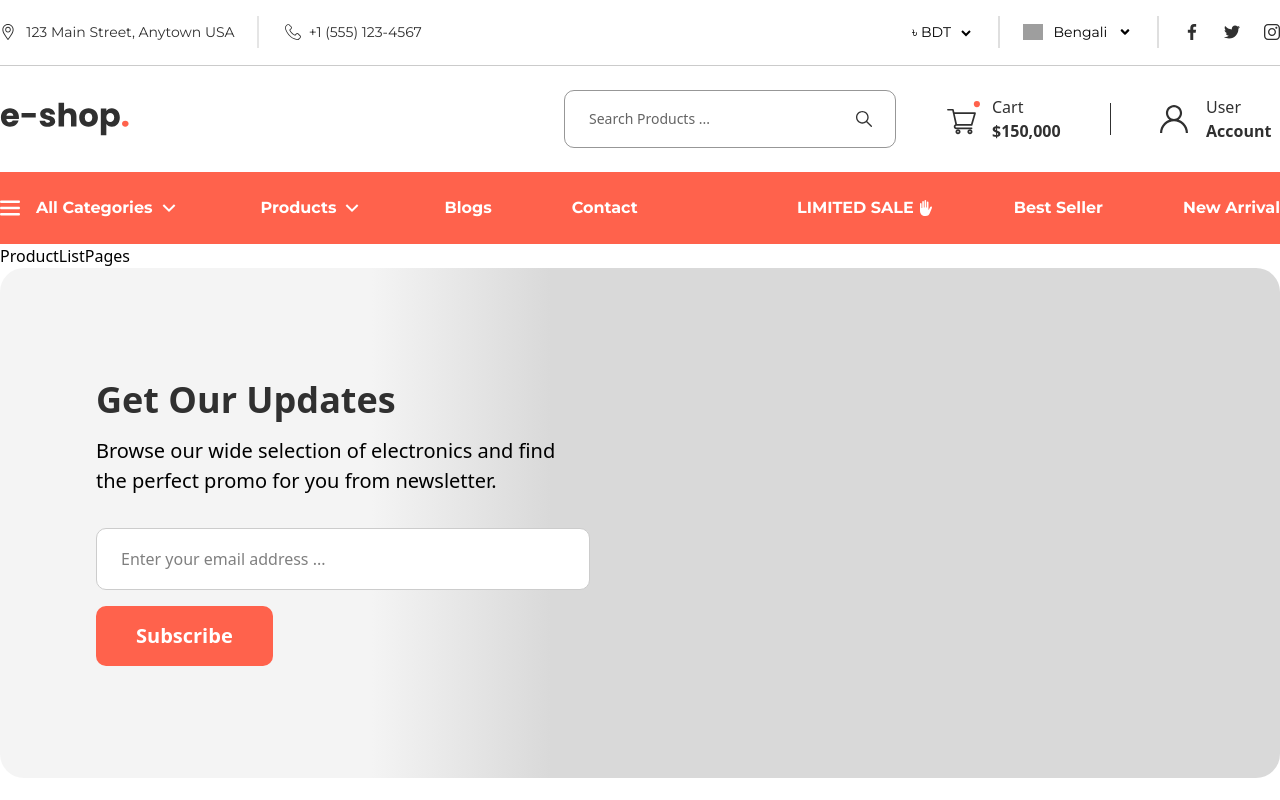
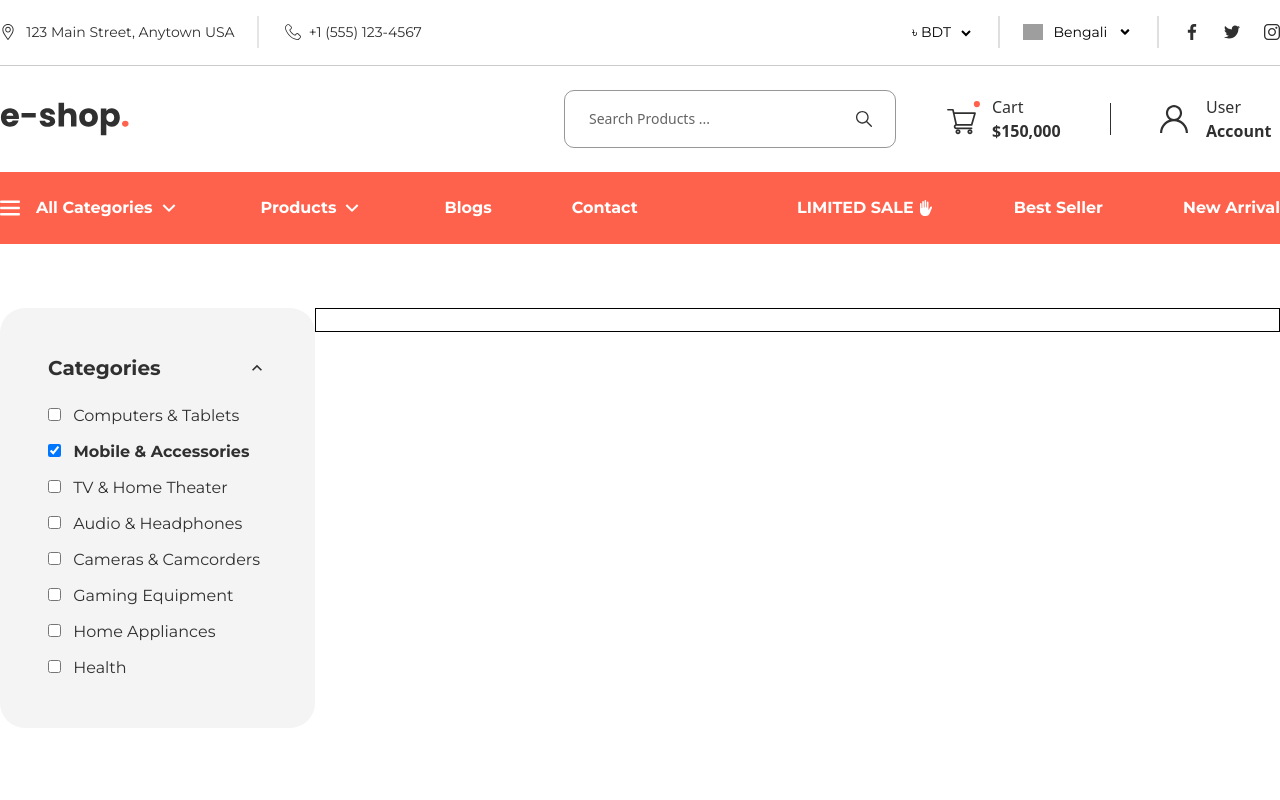
Before and after one commit to ramen72/OYA-Project-16-E-Shop, a React (Vite) app: page /product-list in a window 1280 px wide. Shown: the top 800 px of the page. Built offline with nearby package versions, Linux system fonts and the light colour scheme; grey boxes are pictures that could not be loaded.

Commit message:
Update Products page

```diff
--- a/src/components/header/NavBar.jsx
+++ b/src/components/header/NavBar.jsx
@@ -112,10 +112,13 @@ const NavBar = () => {
                   </button>
                   {isDropdownOpen && (
                     <div className="w-48 bg-white absolute top-9 z-10 mt-2 rounded-md shadow-lg overflow-hidden">
-                      <ul className='py-2 font-["Montserrat] font-normal text-base leading-6 text-black'>
-                        <li className="px-4 py-2 transition-all duration-200 hover:bg-gray-200 cursor-pointer">
-                          Product-1
-                        </li>
+                      <div className='py-2 font-["Montserrat] font-normal text-base leading-6 text-black'>
+                        <Link
+                          to={"/product-list"}
+                          className="block px-4 py-2 transition-all duration-200 hover:bg-gray-200 cursor-pointer"
+                        >
+                          Product List
+                        </Link>
                         <li className="px-4 py-2 transition-all duration-200 hover:bg-gray-200 cursor-pointer">
                           Product-2
                         </li>
@@ -131,7 +134,7 @@ const NavBar = () => {
                         <li className="px-4 py-2 transition-all duration-200 hover:bg-gray-200 cursor-pointer">
                           Product-6
                         </li>
-                      </ul>
+                      </div>
                     </div>
                   )}
                 </li>
--- /dev/null
+++ b/src/data/ProductCategoriesData.js
@@ -0,0 +1,62 @@
+import React from "react";
+
+const ProductCategoriesData = [
+  {
+    id: 1,
+    name: "Computers & Tablets",
+    slug: "computers-tablets",
+    description: "",
+    isCategorySelected: false,
+  },
+  {
+    id: 2,
+    name: "Mobile & Accessories",
+    slug: "mobile-accessories",
+    description: "",
+    isCategorySelected: true,
+  },
+  {
+    id: 3,
+    name: "TV & Home Theater",
+    slug: "TV-home-theater",
+    description: "",
+    isCategorySelected: false,
+  },
+  {
+    id: 4,
+    name: "Audio & Headphones",
+    slug: "audio-headphones",
+    description: "",
+    isCategorySelected: false,
+  },
+  {
+    id: 5,
+    name: "Cameras & Camcorders",
+    slug: "cameras-camcorders",
+    description: "",
+    isCategorySelected: false,
+  },
+  {
+    id: 6,
+    name: "Gaming Equipment",
+    slug: "gaming-equipment",
+    description: "",
+    isCategorySelected: false,
+  },
+  {
+    id: 7,
+    name: "Home Appliances",
+    slug: "home-appliances",
+    description: "",
+    isCategorySelected: false,
+  },
+  {
+    id: 8,
+    name: "Health",
+    slug: "health",
+    description: "Healthcare devices, supplements, and medical supplies.",
+    isCategorySelected: false,
+  },
+];
+
+export default ProductCategoriesData;
--- a/src/pages/ProductDetailsPages.jsx
+++ b/src/pages/ProductDetailsPages.jsx
@@ -1,11 +1,7 @@
-import React from 'react';
+import React from "react";
 
 const ProductDetailsPages = () => {
-    return (
-        <div>
-            ProductDetailsPages
-        </div>
-    );
+  return <>ProductDetailsPages</>;
 };
 
 export default ProductDetailsPages;
--- a/src/pages/ProductListPages.jsx
+++ b/src/pages/ProductListPages.jsx
@@ -1,11 +1,68 @@
-import React from 'react';
+import React, { useState } from "react";
+import Container from "../components/commonLayouts/Container";
+import ProductCategoriesData from "../data/ProductCategoriesData";
+import { MdKeyboardArrowUp } from "react-icons/md";
 
 const ProductListPages = () => {
-    return (
-        <div>
-            ProductListPages
-        </div>
-    );
+  const [isCategoriesOpen, setIsCategoriesOpen] = useState(true);
+  const [isCategorySelected, setIsCategorySelected] = useState(
+    ProductCategoriesData
+  );
+  console.log(isCategorySelected);
+  const handleClickForCategories = (id) => {
+    const newProductCategoriesData = isCategorySelected.map((item) => {
+      item.id === id
+        ? { ...item, isCategorySelected: !item.isCategorySelected }
+        : item;
+    });
+    setIsCategorySelected(newProductCategoriesData);
+  };
+  return (
+    <>
+      <div className={`mt-16 mb-20`}>
+        <Container>
+          <div className={`flex justify-between`}>
+            <div
+              className={`w-[355px] bg-lightGray justify-between rounded-[25px] p-12`}
+            >
+              <button
+                onClick={() => setIsCategoriesOpen(!isCategoriesOpen)}
+                className={`w-full font-['montserrat'] font-bold text-xl leading-6 text-black capitalize pb-6 flex justify-between items-center`}
+              >
+                Categories
+                <MdKeyboardArrowUp
+                  className={`${!isCategoriesOpen && "rotate-180"}`}
+                />
+              </button>
+              <ul
+                className={`flex flex-col gap-y-3 font-['montserrat'] font-normal text-base leading-6 text-black capitalize overflow-hidden ${
+                  !isCategoriesOpen && "scale-y-0 h-0"
+                } transition-all duration-300 `}
+              >
+                {isCategorySelected.map((item) => (
+                  <li
+                    key={item.id}
+                    className={`${item.isCategorySelected && "font-bold"}`}
+                  >
+                    <input
+                      type="checkbox"
+                      onChange={() => handleClickForCategories(item.id)}
+                      checked={item.isCategorySelected}
+                      name=""
+                      id=""
+                      className={`mr-2`}
+                    />{" "}
+                    {item.name}
+                  </li>
+                ))}
+              </ul>
+            </div>
+            <div className={`w-[1139px] border h-6`}></div>
+          </div>
+        </Container>
+      </div>
+    </>
+  );
 };
 
 export default ProductListPages;
```
